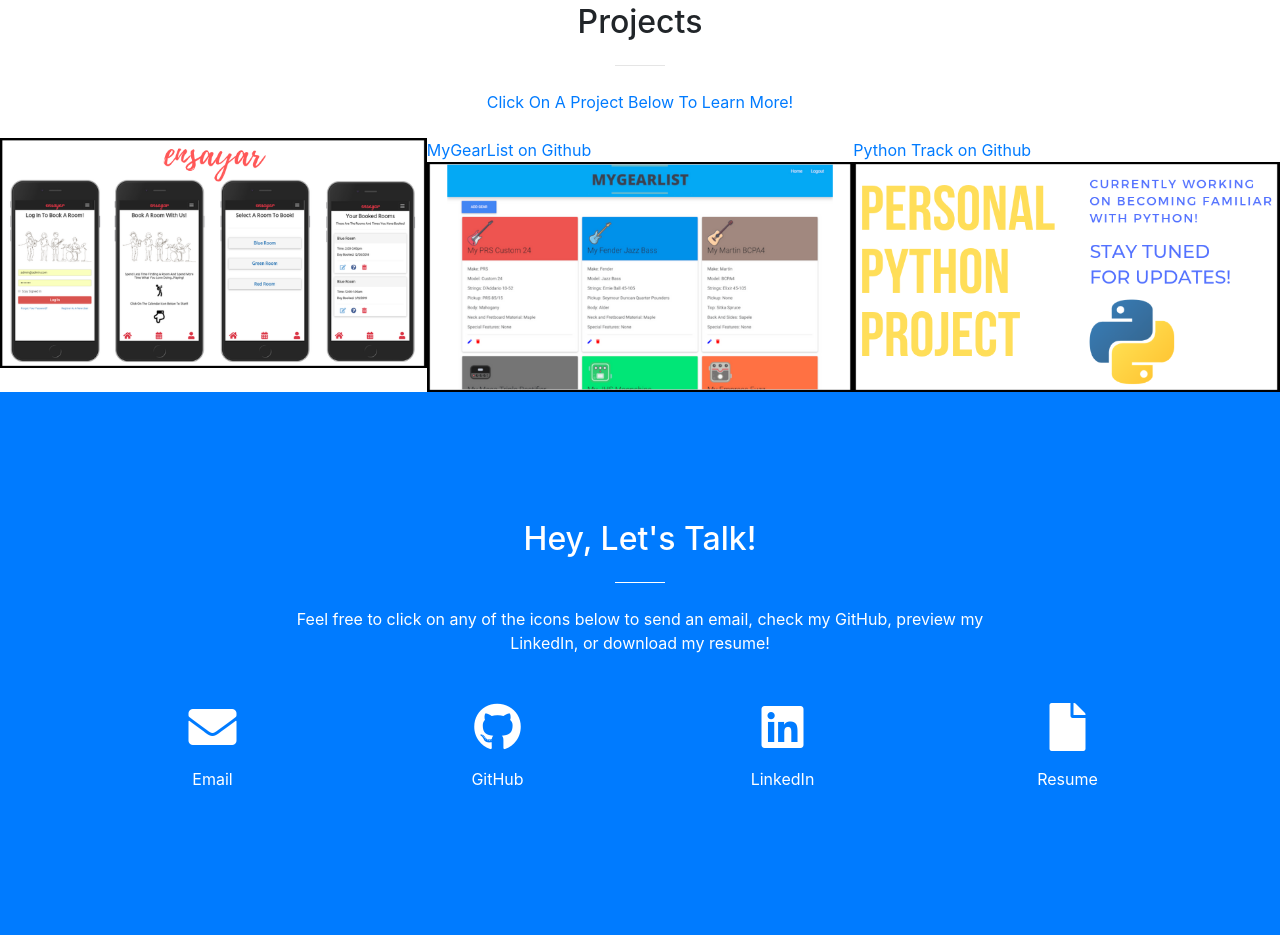
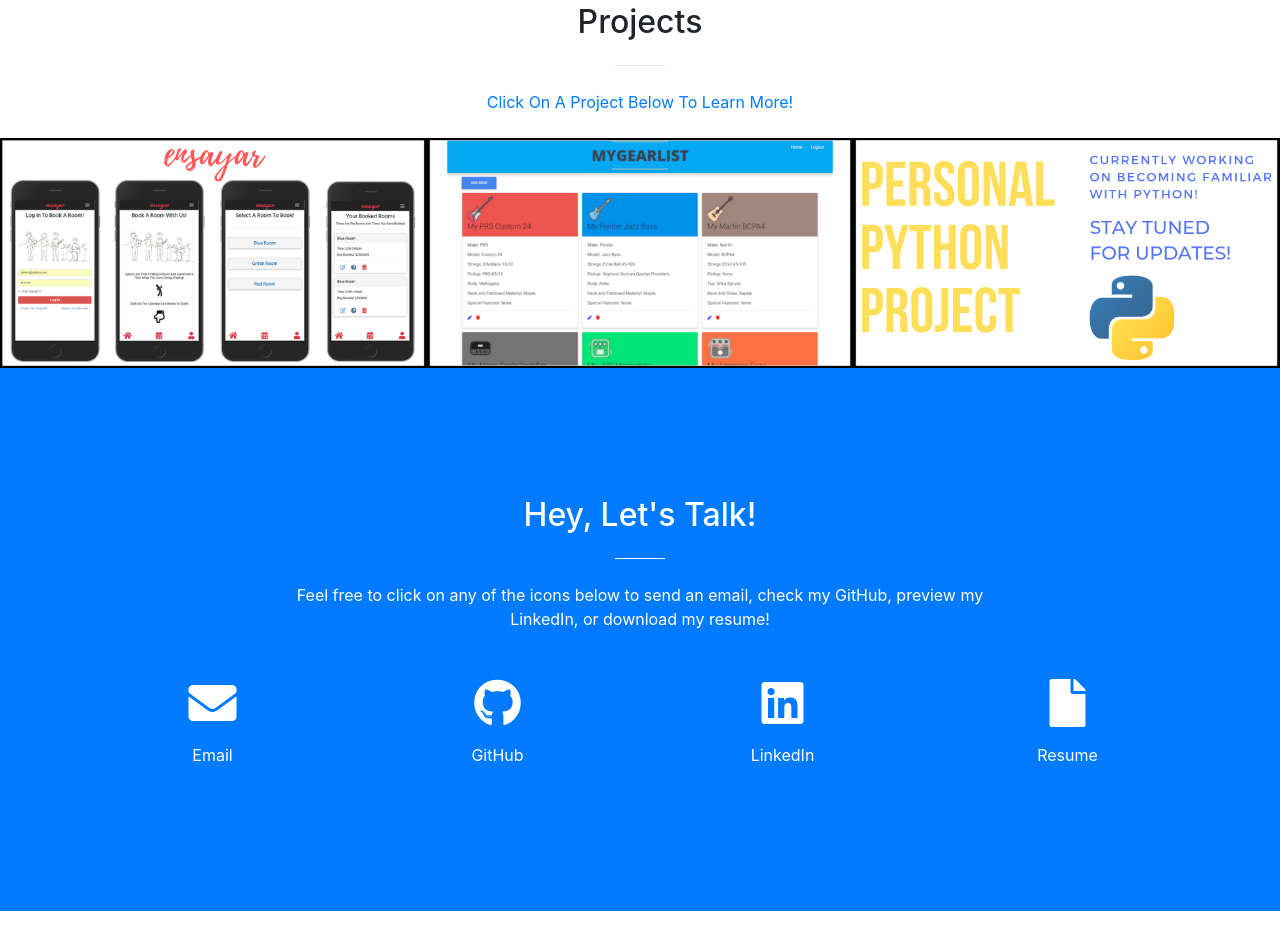
Before and after one commit to kellycook301/kellycooknew, a website with bundled scripts: page index.html in a window 1280 px wide. Shown: the part 2044-2979 px from the top of the page. After the commit the page ends 2955 px from the top, so only its background shows below. Built offline with nearby package versions, Linux system fonts and the light colour scheme; files whose address does not match are found by name.

Commit message:
formatting the links

```diff
--- a/index.html
+++ b/index.html
@@ -171,7 +171,6 @@
       <p class="text-primary mb-4">Click On A Project Below To Learn More!</p>
     </div>
     <p></p>
-
     <div class="container-fluid p-0">
       <div class="row no-gutters popup-gallery">
         <div class="col-lg-4 col-sm-6">
@@ -190,7 +189,6 @@
           </a>
         </div>
         <div class="col-lg-4 col-sm-6">
-          <a href="https://github.com/kellycook301/MyGearList" target="_blank">MyGearList on Github</a>
           <a class="portfolio-box" href="img/portfolio/fullsize/MGLDescription.png">
             <img class="img-fluid" src="img/portfolio/thumbnails/MGLHeader.png" alt="">
             <div class="portfolio-box-caption">
@@ -206,7 +204,6 @@
           </a>
         </div>
         <div class="col-lg-4 col-sm-6">
-          <a href="https://github.com/kellycook301/pythonProject" target="_blank">Python Track on Github</a>
           <a class="portfolio-box" href="img/portfolio/fullsize/PythonDescription.png">
             <img class="img-fluid" src="img/portfolio/thumbnails/PythonProject.png" alt="">
             <div class="portfolio-box-caption">
```
